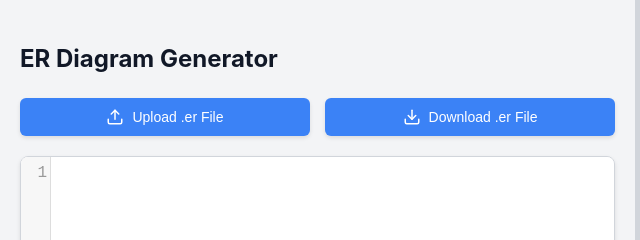
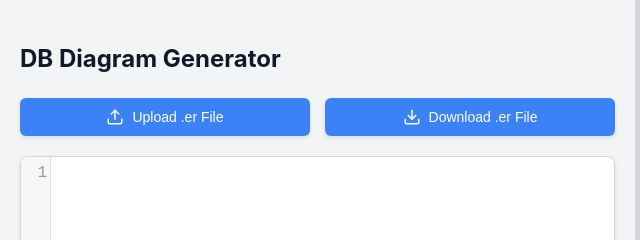
Before and after one commit to Bhanu9Prakash/DB-diagram-maker, a plain HTML site: page index.html in a window 1280 px wide. Shown: the top 240 px of the page, 0-640 px from the left. Drawn offline with nearby package versions, Linux system fonts and the light colour scheme; a script that the page names is missing.

Commit message:
fix name

```diff
--- a/index.html
+++ b/index.html
@@ -4,7 +4,7 @@
 <head>
     <meta charset="UTF-8">
     <meta name="viewport" content="width=device-width, initial-scale=1.0">
-    <title>ER Diagram Generator</title>
+    <title>DB Diagram Generator</title>
     <link rel="stylesheet" href="https://cdnjs.cloudflare.com/ajax/libs/codemirror/5.65.5/codemirror.min.css">
     <script src="https://cdnjs.cloudflare.com/ajax/libs/codemirror/5.65.5/codemirror.min.js"></script>
     <script src="https://cdnjs.cloudflare.com/ajax/libs/codemirror/5.65.5/mode/sql/sql.min.js"></script>
@@ -19,7 +19,7 @@
 
 
         <div id="input-area">
-            <h2>ER Diagram Generator</h2>
+            <h2>DB Diagram Generator</h2>
 
             <div id="file-operations">
                 <input type="file" id="upload-er" accept=".er" style="display: none;">
```
